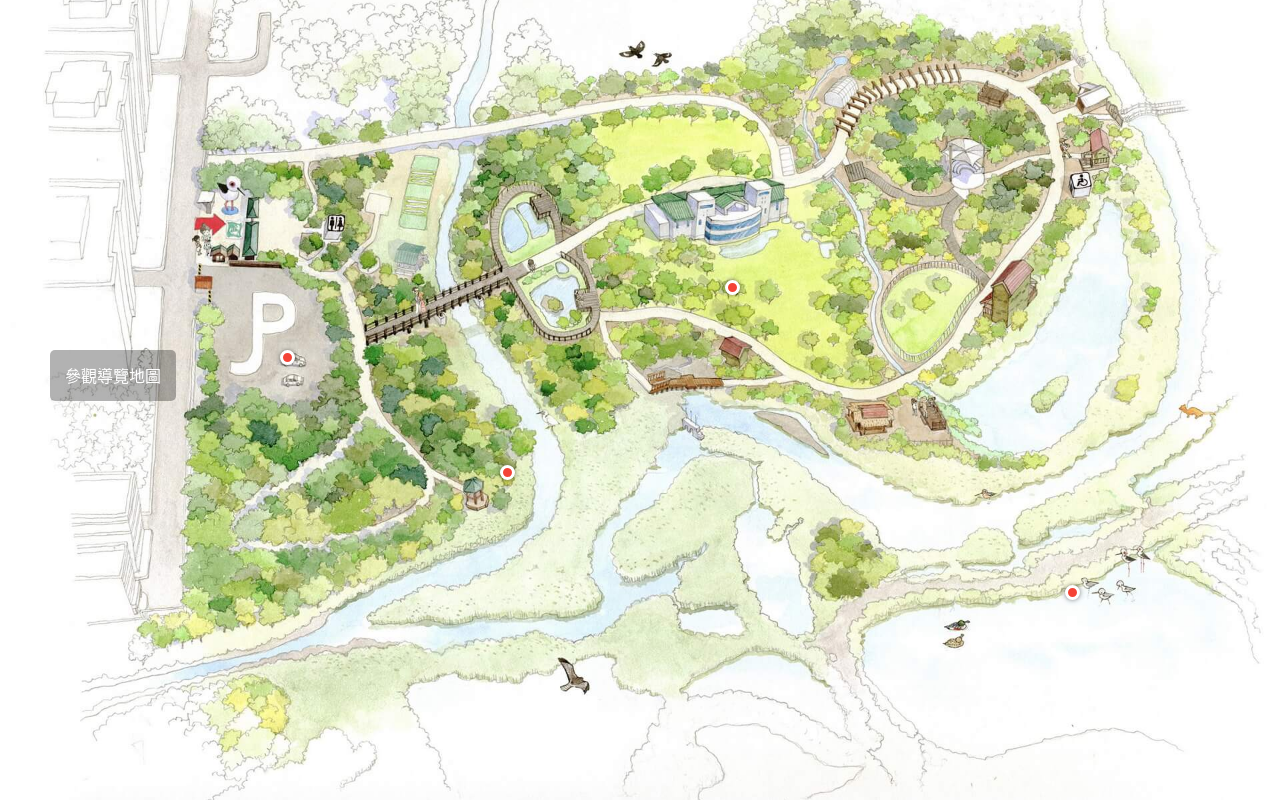
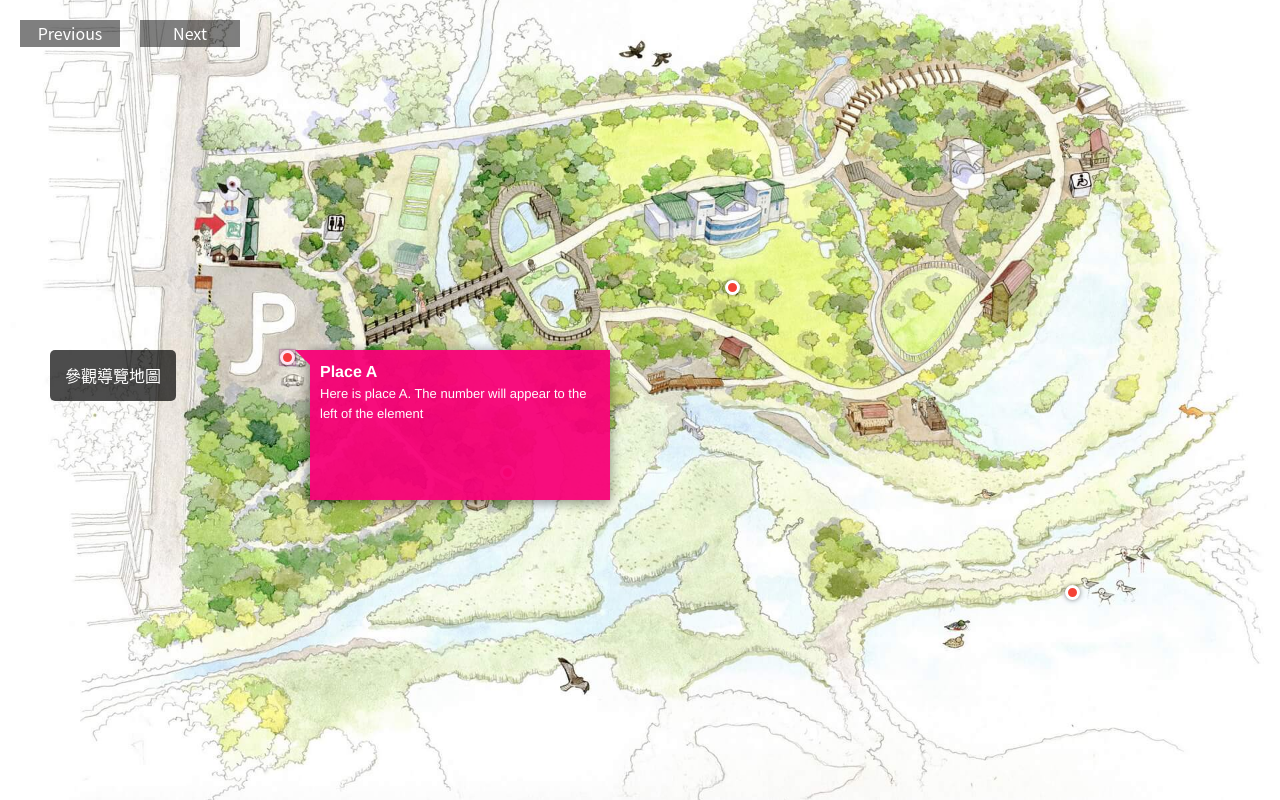
Before and after one commit to NETivism/gdpark_guide, a plain HTML site: page index.html in a window 1280 px wide. Drawn offline with Linux system fonts and the light colour scheme.

Commit message:
Trigger open button after pg init.

```diff
--- a/index.html
+++ b/index.html
@@ -89,6 +89,7 @@
                 auto_refresh: true,
                 ready_callback: function() {
                     console.log("ready!");
+                    $("#pg-custom-toggle").click();
                 },
                 track_events_cb : function(event){
                     console.log('cb: ' + event);
```
